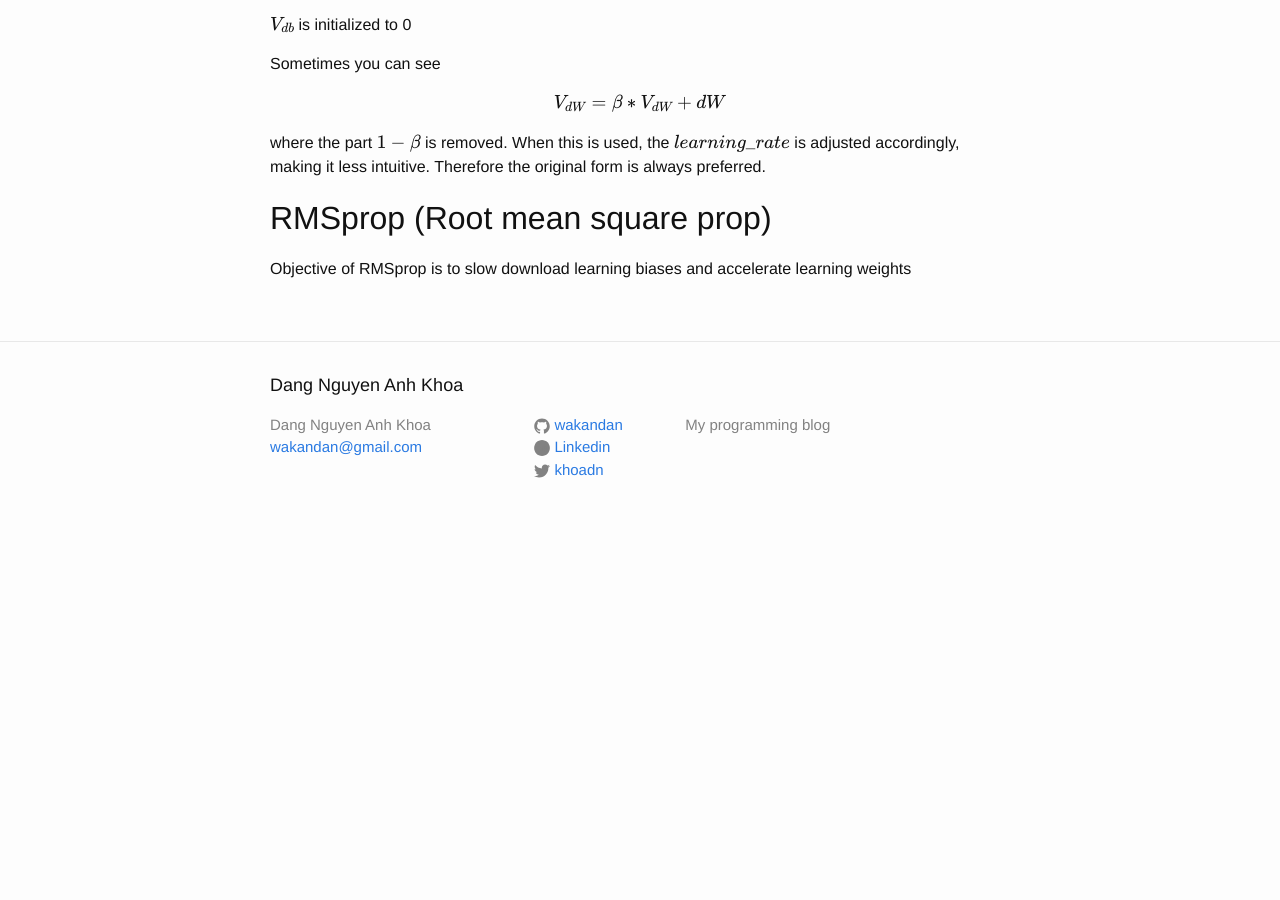
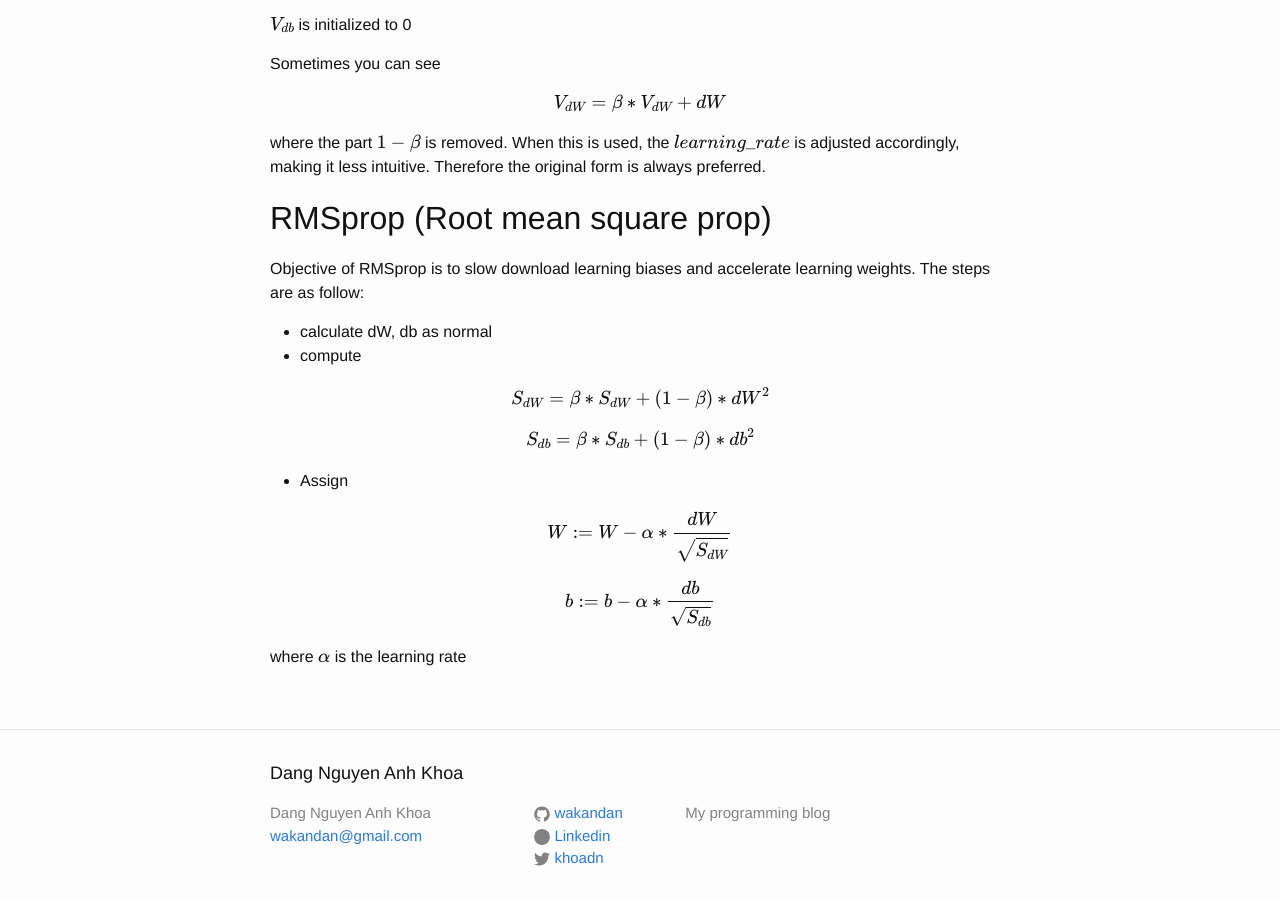
Before and after one commit to wakandan/wakandan.github.io, a Jekyll site: the page built from _posts/2018-01-31-[coursera]-deep-neural-network.markdown, in a window 1280 px wide and 900 px high, scrolled down 1451 px. Built offline with Jekyll 4.4.1, drawn with Linux system fonts in a browser that asks for light colours; formulas are drawn with MathJax 3; before the commit the page ends 1992 px from its top, so only the background shows below that.

Commit message:
update for rmsprop

```diff
--- a/_posts/2018-01-31-[coursera]-deep-neural-network.markdown
+++ b/_posts/2018-01-31-[coursera]-deep-neural-network.markdown
@@ -65,4 +65,18 @@ where the part \\(1-\beta\\) is removed. When this is used, the \\(learning\\_ra
 
 ## RMSprop (Root mean square prop)
 
-Objective of RMSprop is to slow download learning biases and accelerate learning weights
+Objective of RMSprop is to slow download learning biases and accelerate learning weights. The steps are as follow:
+- calculate dW, db as normal
+- compute
+
+$$ S_{dW} = \beta * S_{dW} + (1-\beta)*dW^2$$
+
+$$ S_{db} = \beta * S_{db} + (1-\beta)*db^2$$
+
+- Assign
+
+$$ W:= W - \alpha * \dfrac{dW}{\sqrt{S_{dW}}}$$
+
+$$ b:= b - \alpha * \dfrac{db}{\sqrt{S_{db}}}$$
+
+where \\(\alpha\\) is the learning rate
```
